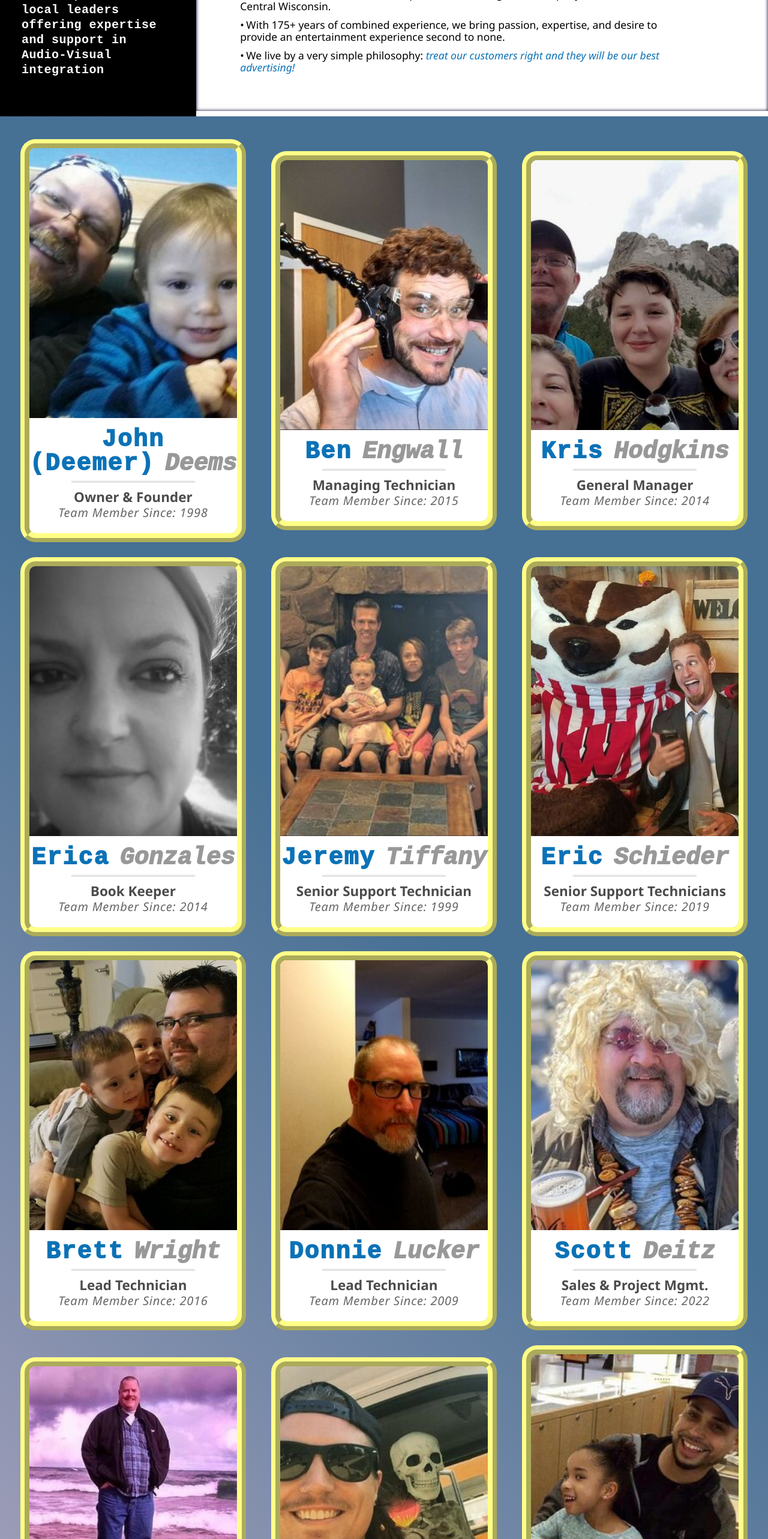
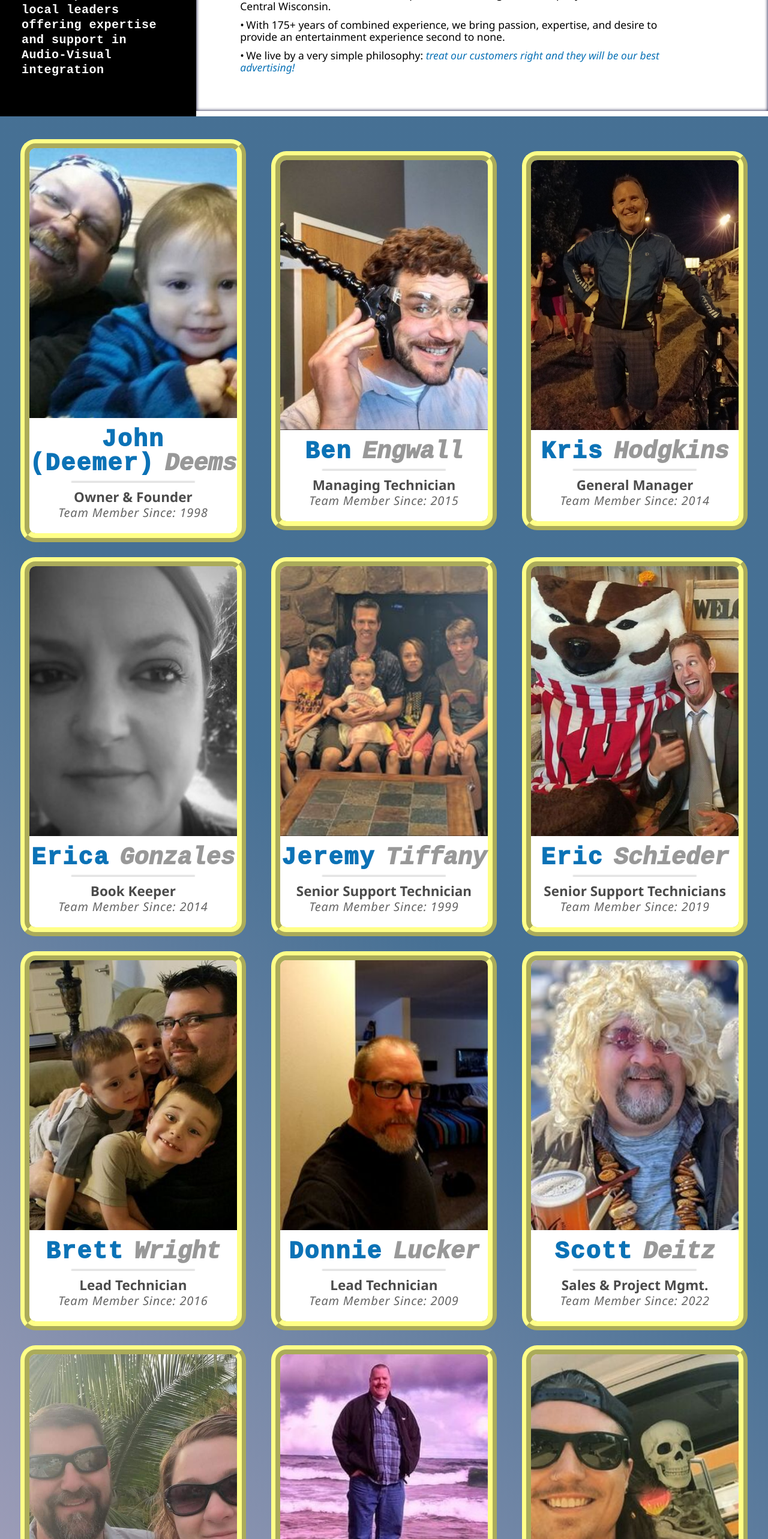
Before and after one commit to AvantGov/audiocon_pub, a React (Create React App) app in the folder client/: page /team in a window 1280 px wide. Shown: the part 234-2800 px from the top of the page at 60% size. Built offline with nearby package versions, Linux system fonts and the light colour scheme.

Commit message:
updating some images and adding bill marr, still working on getting graphics imagfes together

```diff
--- a/client/src/CSS/Pages_team/TeamList.css
+++ b/client/src/CSS/Pages_team/TeamList.css
@@ -31,7 +31,7 @@
 
 #KriHod {
     background-image: url("../../assets/img/employees/Khodgkins.jpg");
-    background-position: center;
+    background-position: top;
     background-size: cover;
     background-repeat: no-repeat;
 }
@@ -39,6 +39,13 @@
 #ScoDei {
     background-image: url("../../assets/img/employees/Sdeitze.jpg");
     background-position: top 25% left 0;
+    background-size: cover;
+    background-repeat: no-repeat;
+}
+
+#BilMar {
+    background-image: url("../../assets/img/employees/BMarr.jpg");
+    background-position: top center;
     background-size: cover;
     background-repeat: no-repeat;
 }
--- a/client/src/assets/data/employee_about.js
+++ b/client/src/assets/data/employee_about.js
@@ -77,6 +77,15 @@
         lastName: "Deitz",
         title: "Sales & Project Mgmt.",
         img: "../assets/img/employees/Sdeitze.jpeg",
+        year: "2022",
+        dept: "Sales"
+    },
+    {
+        key: "BilMar",
+        firstName: "Bill",
+        lastName: "Marr",
+        title: "Sales & Project Mgmt.",
+        img: "../assets/img/employees/BMarr.jpg",
         year: "2022",
         dept: "Sales"
     },
```
Also changed, not shown: client/src/assets/img/employees/BMarr.jpg (added), client/src/assets/img/employees/Khodgkins.jpg.
